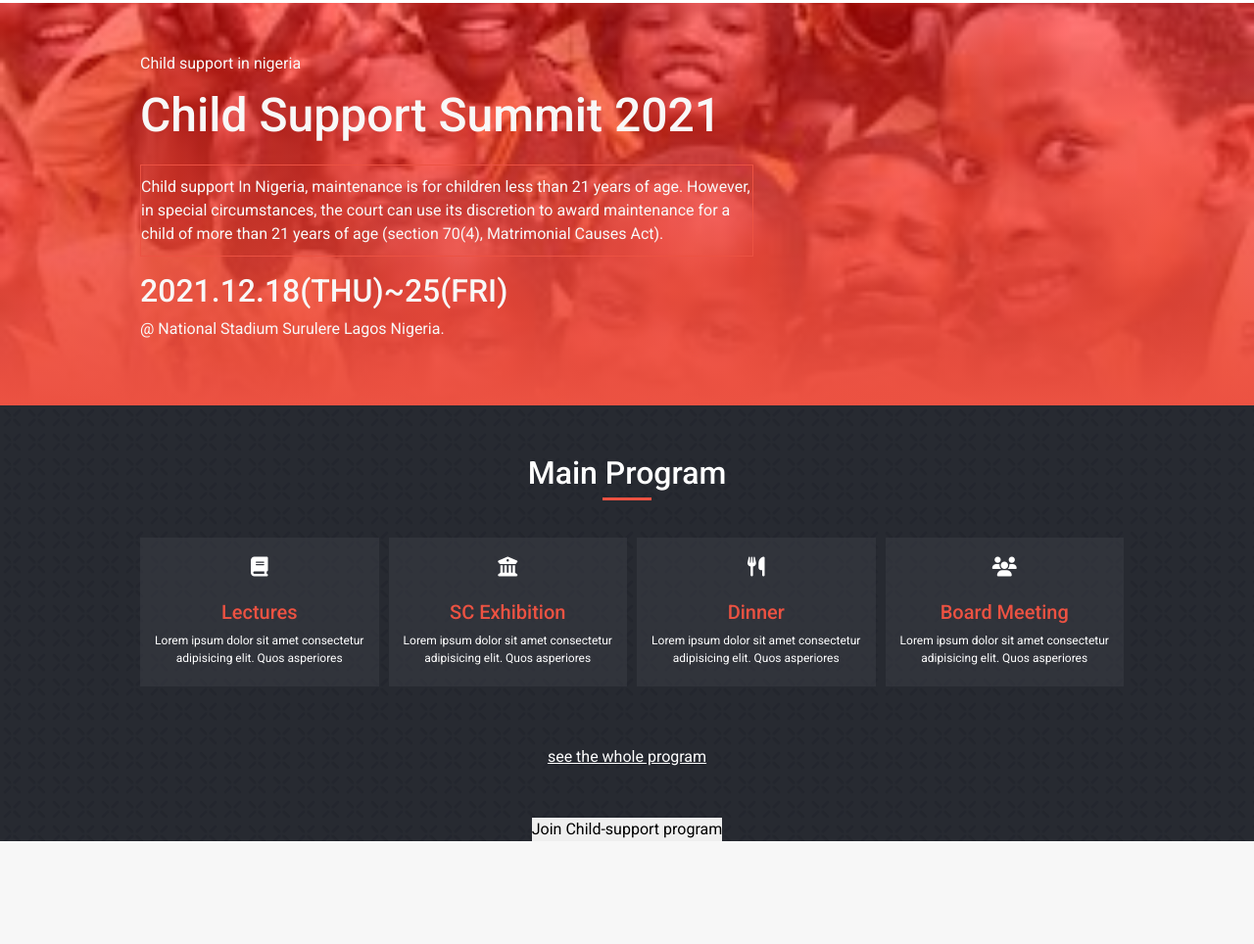
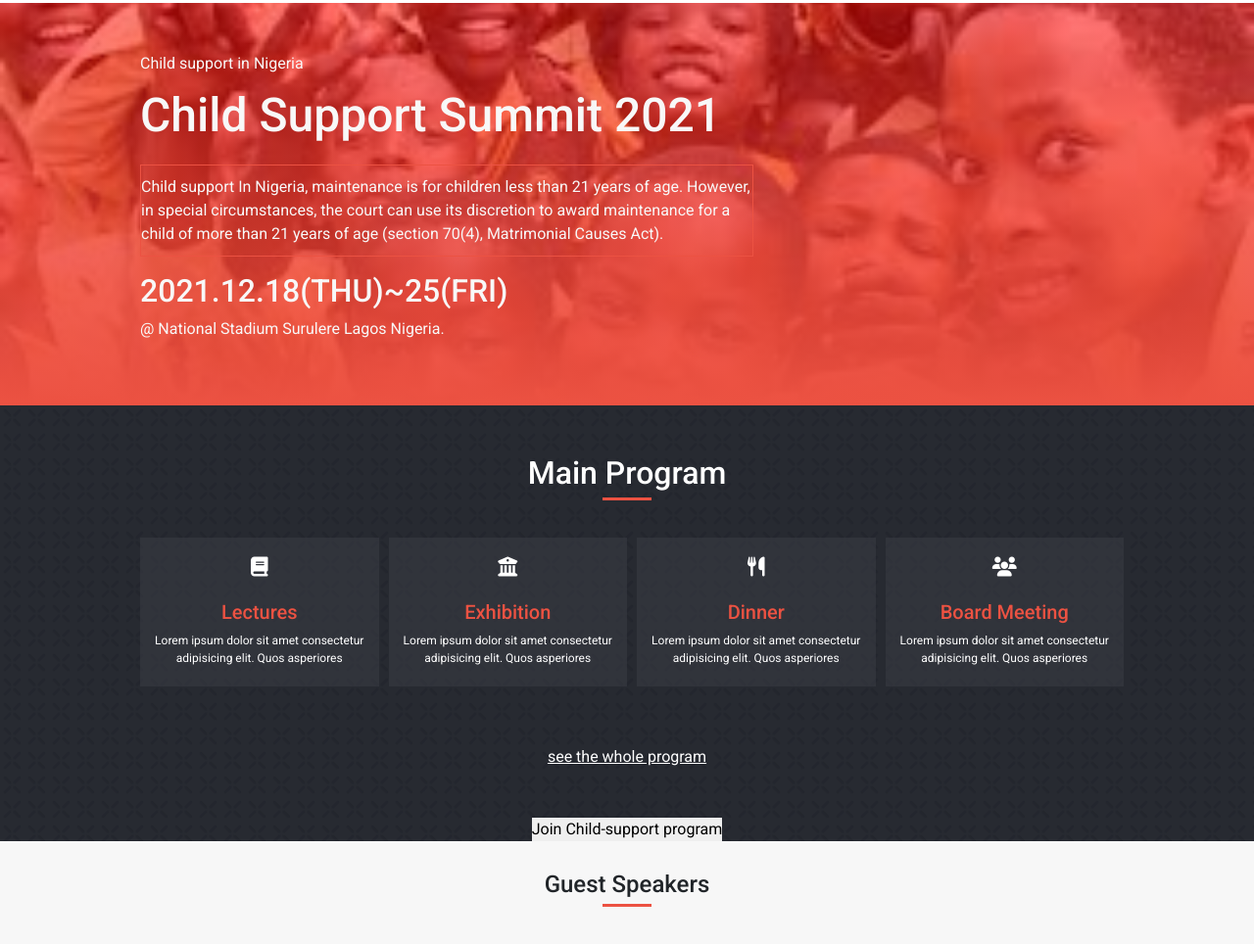
Before and after one commit to oluwajuwon8/Child-Support-Summit, a website: page index.html in a window 1280 px wide. Shown: the part 171-1135 px from the top of the page at 98% size. Before the commit the page ends 1030 px from the top, so only its background shows below. Drawn offline with nearby package versions, Linux system fonts and the light colour scheme.

```diff
--- a/index.html
+++ b/index.html
@@ -59,7 +59,7 @@
                 </div>
 
                 <div class="head-margin">
-                    <p class="quote">Child support in nigeria</p>
+                    <p class="quote">Child support in Nigeria</p>
                     <h1>Child Support Summit 2021</h1>
                     <p class="statement">Child support In Nigeria, maintenance is for children less than 21 years of age. However, in special circumstances, the court can use its discretion to award maintenance for a child of more than 21 years of age (section 70(4), Matrimonial Causes Act).</p>
                     <h2>2021.12.18(THU)~25(FRI)</h2>
@@ -90,7 +90,7 @@
                         <div class="program-stats bg-transparen">
                             <div class="program-icon col-6 col-md-12">
                                 <i class="fa fa-university"></i>
-                                <h3>SC Exhibition</h3>
+                                <h3>Exhibition</h3>
                             </div>
                             <div class="col-6 col-md-12">
                                 <p>Lorem ipsum dolor sit amet consectetur adipisicing elit. Quos asperiores</p>
@@ -135,8 +135,19 @@
 
             </section>
 
+            <section class="speakers">
+            <div class="container">
+                <div class="speaker-heading">
+                    <h3>Guest Speakers</h3>
+                </div>
 
+                <div class="row speaker-info">
 
+                </div>
+
+            </div>
+
+        </section>
     <script src="script.js"></script>
 </body>
 </html>
--- a/style.css
+++ b/style.css
@@ -117,9 +117,8 @@
 }
 
 .main-header {
-  background:
-    linear-gradient(rgba(255, 0, 0, 0.5), #ec5242),
-    url("./images/child3.jpg");
+  background: linear-gradient(rgba(255, 0, 0, 0.5), #ec5242),
+  url("./images/child3.jpg");
   width: 100%;
   background-position: center;
   background-repeat: no-repeat;
```
